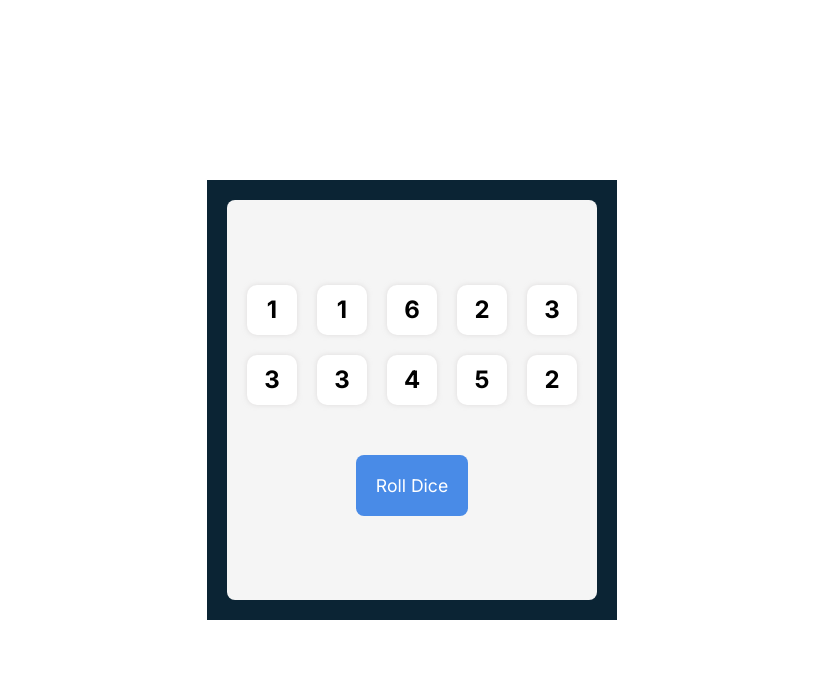
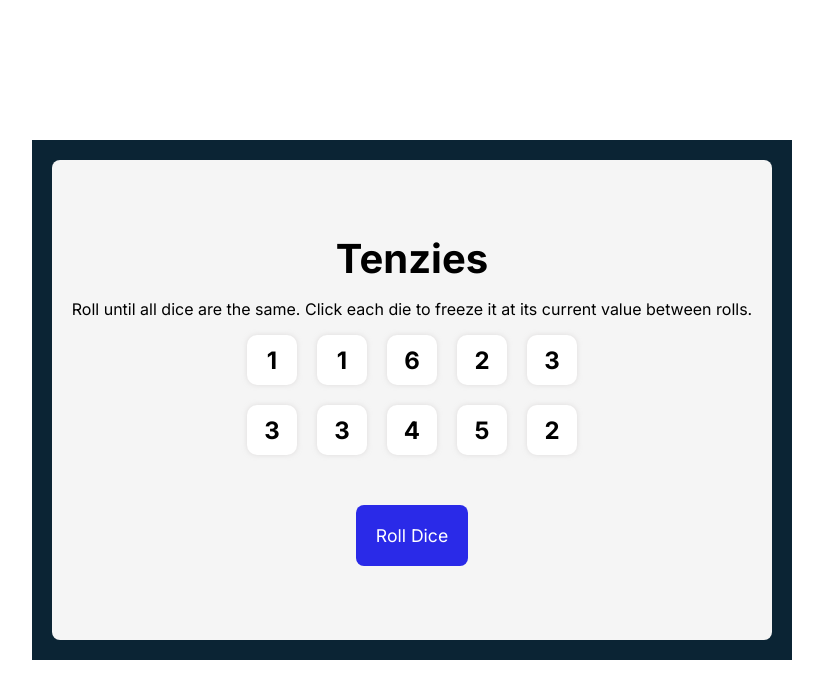
Before and after one commit to theAbiola/Tenzies-Game, a React (Vite) app: page / in a window 1280 px wide. Shown: the top 698 px of the page, without its empty margins (228-1051 px from the left). Built offline with nearby package versions, Linux system fonts and the light colour scheme.

Commit message:
add instructions and styling to the app

```diff
--- a/src/App.css
+++ b/src/App.css
@@ -14,7 +14,7 @@ main {
 
 .big-container {
   width: 100%;
-  height: 50vh;
+  height: 60vh;
   padding: 20px;
   background-color: #0B2434;
   display: flex;
@@ -31,6 +31,13 @@ main {
   justify-content: center;
   align-items: center;
   border-radius: 8px;
+  margin-bottom: 40px;
+  margin-top: 40px;
+}
+
+.title {
+  font-size: 40px;
+  margin: 0;
 }
 
 .dice-container {
@@ -42,12 +49,13 @@ main {
   height: 252.8px; */
   align-items: center;
   justify-content: center;
+
 }
 
 .big-button {
   margin-top: 50px;
   border: none;
-  background-color: #498be7;
+  background-color: #2a2ae8;
   color: white;
   padding: 20px;
   border-radius: 8px;
--- a/src/App.jsx
+++ b/src/App.jsx
@@ -53,6 +53,8 @@ function App() {
       <main>
         <div className='big-container'>
           <div className='small-container'>
+            <h1 className="title">Tenzies</h1>
+            <p className="instructions">Roll until all dice are the same. Click each die to freeze it at its current value between rolls.</p>
             <div className='dice-container'>
               {dieInstances}
             </div>
```
